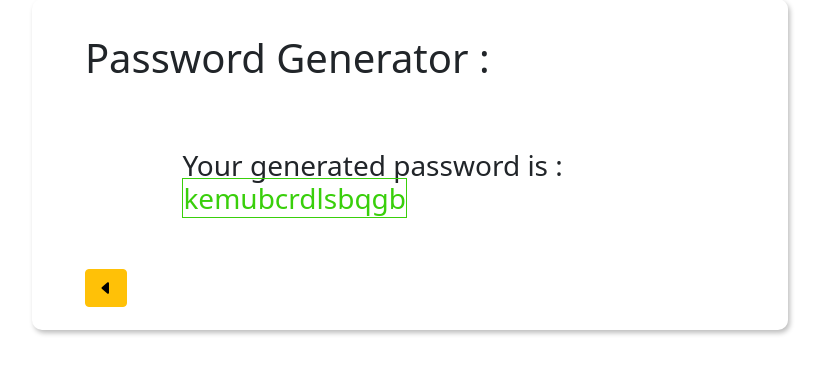
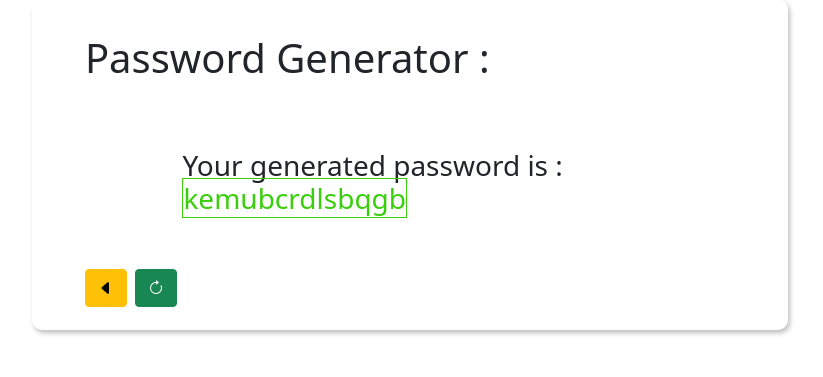
Before and after one commit to kejgon/password_generator, a Django app: page /Password/ in a window 1280 px wide. Shown: the part 147-524 px from the top of the page, without its empty margins (230-1053 px from the left). Run offline with Django 3.2, Linux system fonts and the light colour scheme; some libraries are stand-ins or nearby versions.

Commit message:
reload btn

```diff
--- a/generator/templates/generator/password.html
+++ b/generator/templates/generator/password.html
@@ -41,7 +41,12 @@
             <h3 style="padding: 7% 15%;">Your generated password is : <br><span
                     style="color: rgb(57, 207, 11); border:1px solid; margin-top: 15px;">{{password}}</span></h3>
 
-            <a class="btn btn-warning" href="{% url 'home' %}"><i class="bi bi-caret-left-fill"></i></a>
+            <div class="d-grid gap-2 d-md-flex">
+                <a class="btn btn-warning" href="{% url 'home' %}"><i class="bi bi-caret-left-fill"></i></a>
+                <button class="btn btn-success" onClick="window.location.reload();"><i
+                        class="bi bi-arrow-clockwise"></i></button>
+            </div>
+
         </div>
     </div>
 
```
